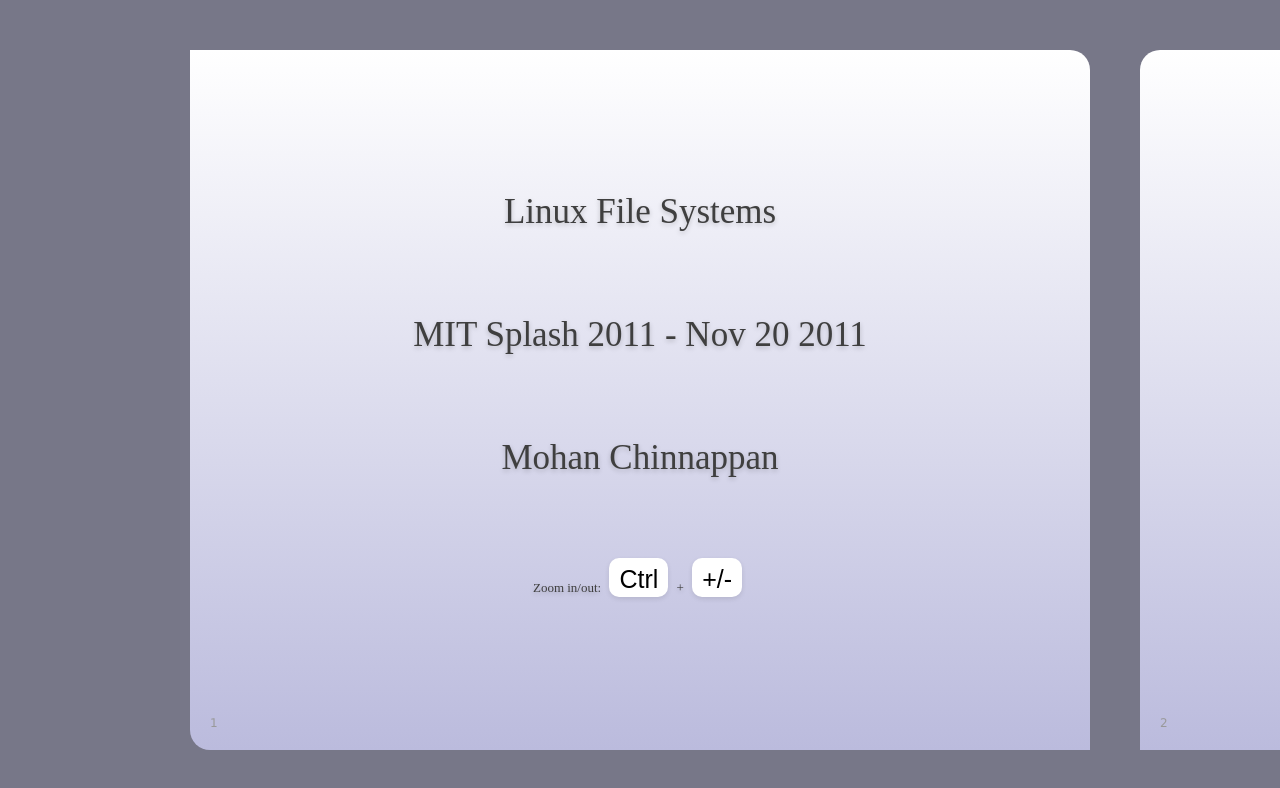
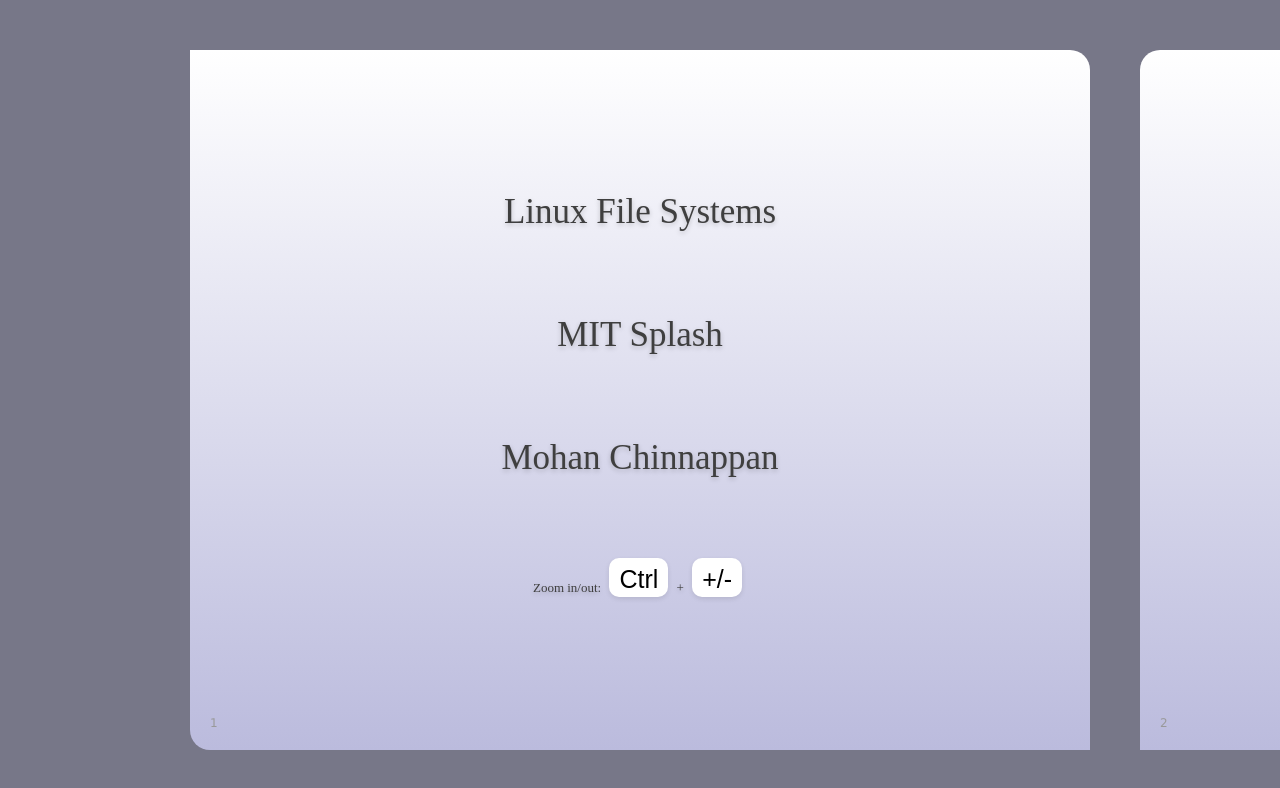
Before and after one commit to mohansun/mit-linux-fs, a plain HTML site: page LinuxFS_1.html in a window 1280 px wide. Drawn offline with Linux system fonts and the light colour scheme.

Commit message:
Update LinuxFS_1.html

```diff
--- a/LinuxFS_1.html
+++ b/LinuxFS_1.html
@@ -17,7 +17,7 @@
 
           <section class="middle landing">
             <p>Linux File Systems</p>
-            <p>MIT Splash 2011 - Nov 20 2011 </p>
+            <p>MIT Splash</p>
             <p>Mohan Chinnappan</p>
             <span><font size='-1'> <p> Zoom in/out: <span class="key">Ctrl</span> + <span class="key">+/-</font></p></font></span>
 
```
